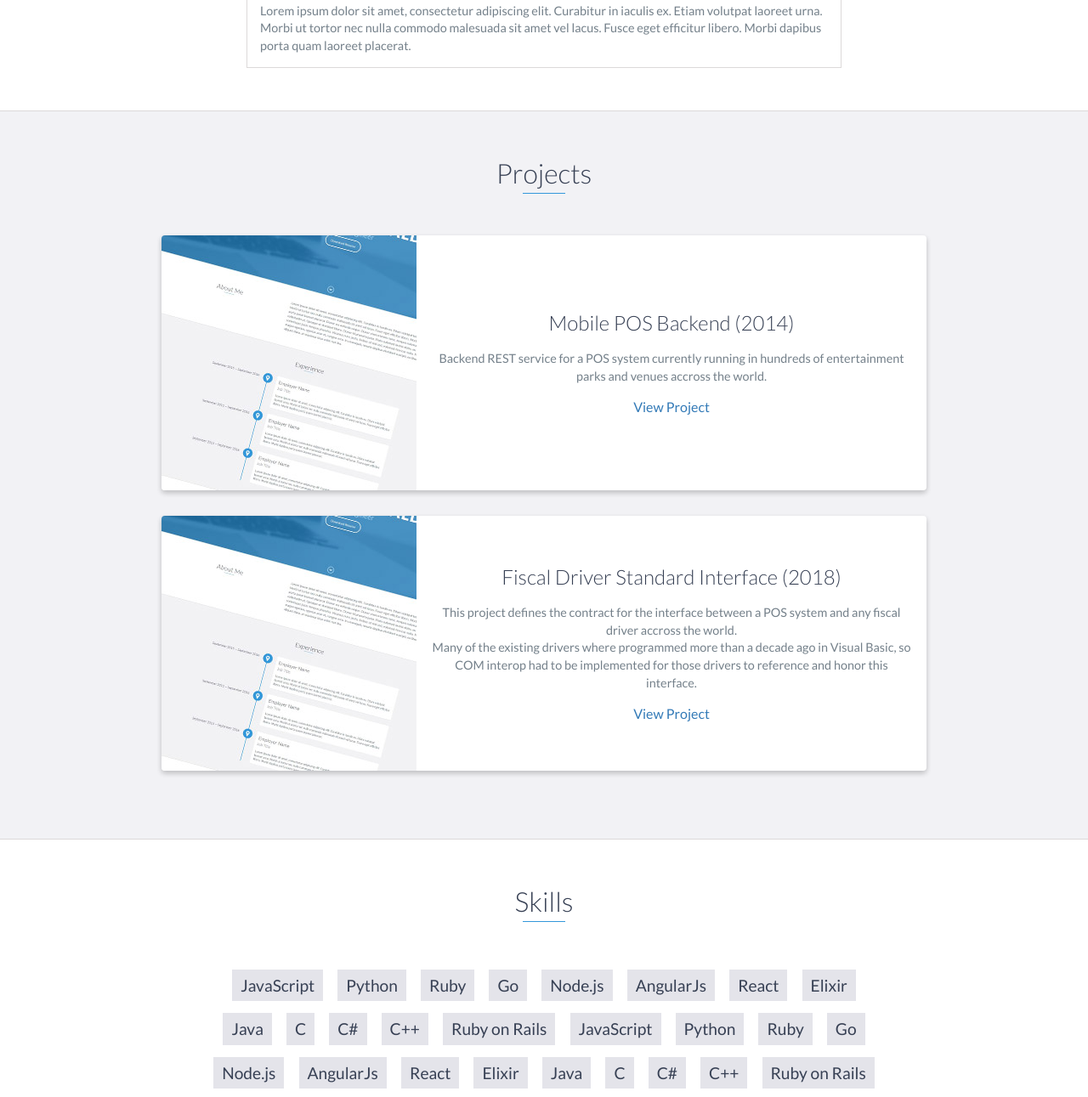
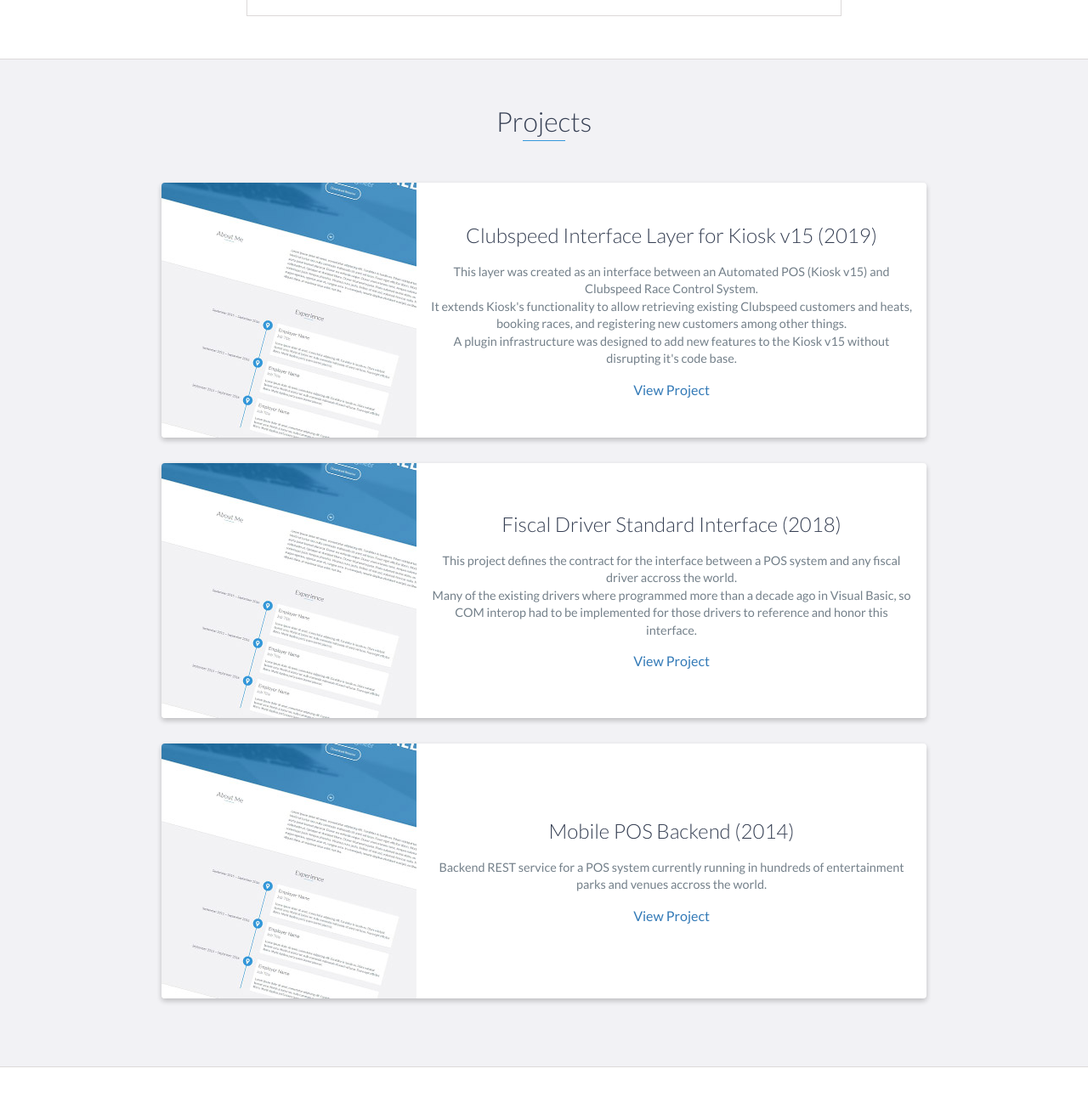
Before and after one commit to alehofmann/alehofmann.github.io, a website: page index.html in a window 1280 px wide. Shown: the part 2103-3394 px from the top of the page at 85% size. Drawn offline with nearby package versions, Linux system fonts and the light colour scheme.

Commit message:
Index Updated

```diff
--- a/index.html
+++ b/index.html
@@ -131,7 +131,6 @@
             <span class="education-date">1994-1999</span>
             <h4>Bachelor of Science in Computer Science</h4>
             <p>
-                Lorem ipsum dolor sit amet, consectetur adipiscing elit. Curabitur in iaculis ex. Etiam volutpat laoreet urna. Morbi ut tortor nec nulla commodo malesuada sit amet vel lacus. Fusce eget efficitur libero. Morbi dapibus porta quam laoreet placerat.
             </p>
         </div>
         <!-- End .education-block -->
@@ -149,16 +148,17 @@
                     </div>
                     <!-- End .project-image -->
                     <div class="project-info">
-                        <h3>Mobile POS Backend (2014)</h3>
+                        <h3>Clubspeed Interface Layer for Kiosk v15 (2019)</h3>
                         <p>
-			     Backend REST service for a POS system currently running in hundreds of entertainment parks and venues accross the world. <br>
+                            This layer was created as an interface between an Automated POS (Kiosk v15) and Clubspeed Race Control System. <br />
+                            It extends Kiosk's functionality to allow retrieving existing Clubspeed customers and heats, booking races, and registering new customers among other things.<br />
+                            A plugin infrastructure was designed to add new features to the Kiosk v15 without disrupting it's code base.
                         </p>
-                        <a href="https://github.com/alehofmann/mPosEngine">View Project</a>
+                        <a href="https://github.com/alehofmann/ClubspeedInterface">View Project</a>
                     </div>
                     <!-- End .project-info -->
                 </div>
                 <!-- End .project -->
-
                 <div class="project shadow-large">
                     <div class="project-image">
                         <img src="images/project.jpg" />
@@ -172,6 +172,21 @@
                             Many of the existing drivers where programmed more than a decade ago in Visual Basic, so COM interop had to be implemented for those drivers to reference and honor this interface.
                         </p>
                         <a href="https://github.com/alehofmann/FiscalDriverBase">View Project</a>
+                    </div>
+                    <!-- End .project-info -->
+                </div>
+                <!-- End .project -->
+                <div class="project shadow-large">
+                    <div class="project-image">
+                        <img src="images/project.jpg" />
+                    </div>
+                    <!-- End .project-image -->
+                    <div class="project-info">
+                        <h3>Mobile POS Backend (2014)</h3>
+                        <p>
+                            Backend REST service for a POS system currently running in hundreds of entertainment parks and venues accross the world. <br>
+                        </p>
+                        <a href="https://github.com/alehofmann/mPosEngine">View Project</a>
                     </div>
                     <!-- End .project-info -->
                 </div>
```
